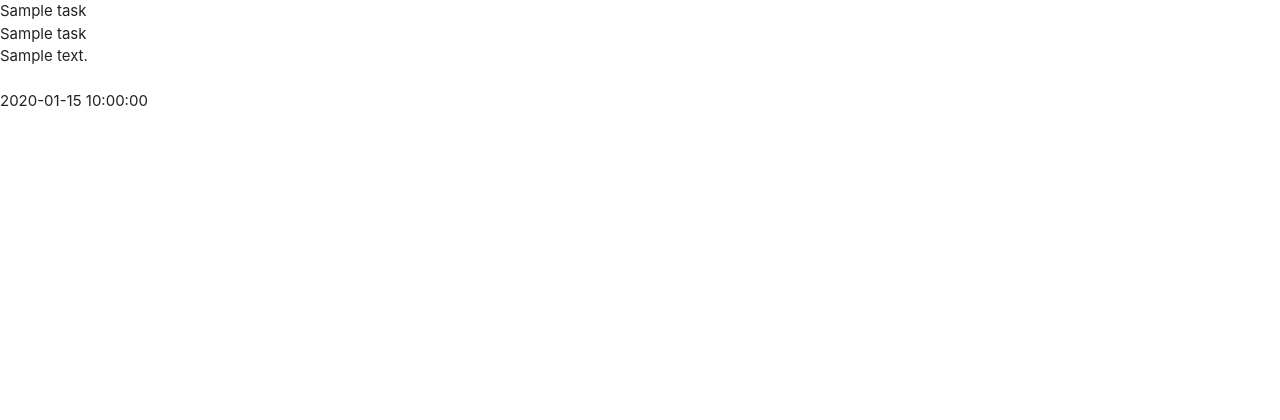
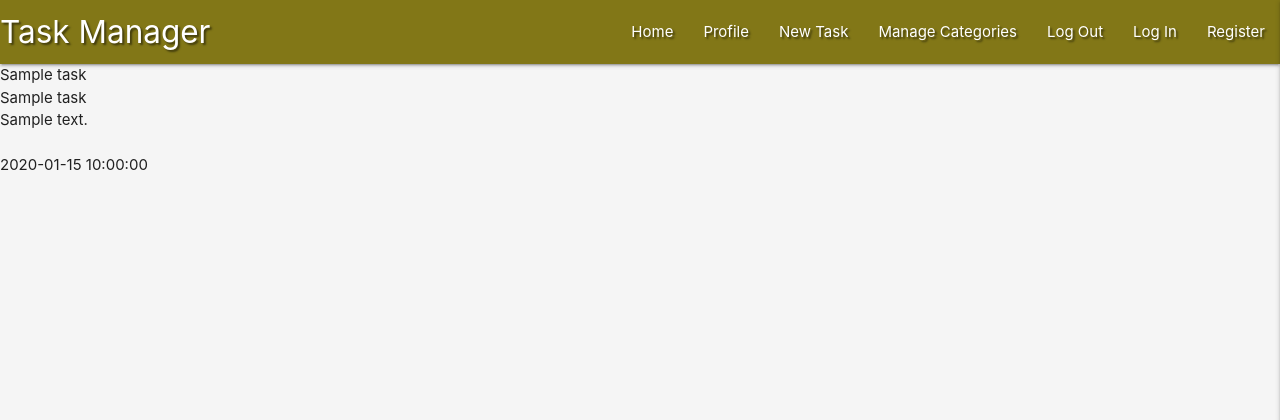
Before and after one commit to Helena-p/task_manager, a Flask app: page / in a window 1280 px wide. Shown: the top 420 px of the page. Run offline with Flask 2, Linux system fonts and the light colour scheme; a database or web service that is not in the repository returns one stand-in record (values such as "Sample title"); some libraries are stand-ins or nearby versions.

Commit message:
Materialize navbar and sidenav

```diff
--- a/static/css/style.css
+++ b/static/css/style.css
@@ -0,0 +1,7 @@
+.text-shadow {
+    text-shadow: 2px 2px 2px rgba(0, 0, 0, 0.5);
+}
+
+body {
+    background-color: #f5f5f5;
+}
--- a/static/js/script.js
+++ b/static/js/script.js
@@ -0,0 +1,4 @@
+document.addEventListener('DOMContentLoaded', function () {
+     let sidenavs = document.querySelectorAll(".sidenav");
+     let sidenavsInstance = M.Sidenav.init(sidenavs, {edge: "right"});
+ });
--- a/templates/base.html
+++ b/templates/base.html
@@ -12,6 +12,37 @@
 </head>
 <body>
 
+    <header>
+
+        <!-- top navbar -->
+        <nav>
+            <div class="nav-wrapper text-shadow lime darken-4">
+            <a href="{{ url_for('get_tasks') }}" class="brand-logo">Task Manager</a>
+            <a href="#" data-target="mobile-demo" class="sidenav-trigger right"><i class="fas fa-bars"></i></a>
+            <ul class="right hide-on-med-and-down">
+                <li><a href="{{ url_for('get_tasks') }}">Home</a></li>
+                <li><a href="#">Profile</a></li>
+                <li><a href="#">New Task</a></li>
+                <li><a href="#">Manage Categories</a></li>
+                <li><a href="#">Log Out</a></li>
+                <li><a href="#">Log In</a></li>
+                <li><a href="#">Register</a></li>
+            </ul>
+            </div>
+        </nav>
+        <!-- mobile sidenavbar -->
+        <ul class="sidenav" id="mobile-demo">
+            <li><h4 class="center-align light-blue-text text-darken"></h4></li>
+            <li><a href="{{ url_for('get_tasks') }}">Home</a></li>
+            <li><a href="#">Profile</a></li>
+            <li><a href="#">New Task</a></li>
+            <li><a href="#">Manage Categories</a></li>
+            <li><a href="#">Log Out</a></li>
+            <li><a href="#">Log In</a></li>
+            <li><a href="#">Register</a></li>
+        </ul>
+    </header>
+
     {% block content%}
 
     {% endblock %}
```
